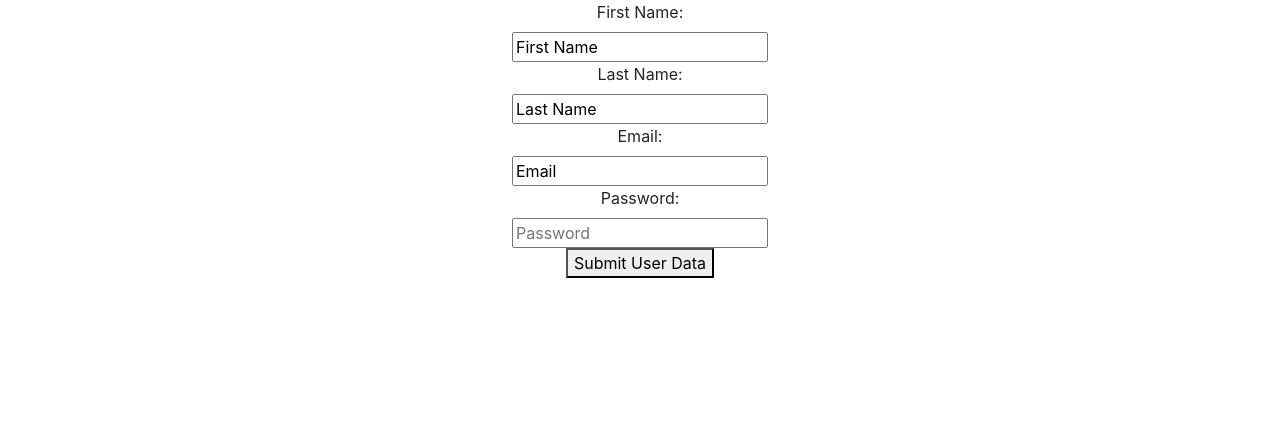
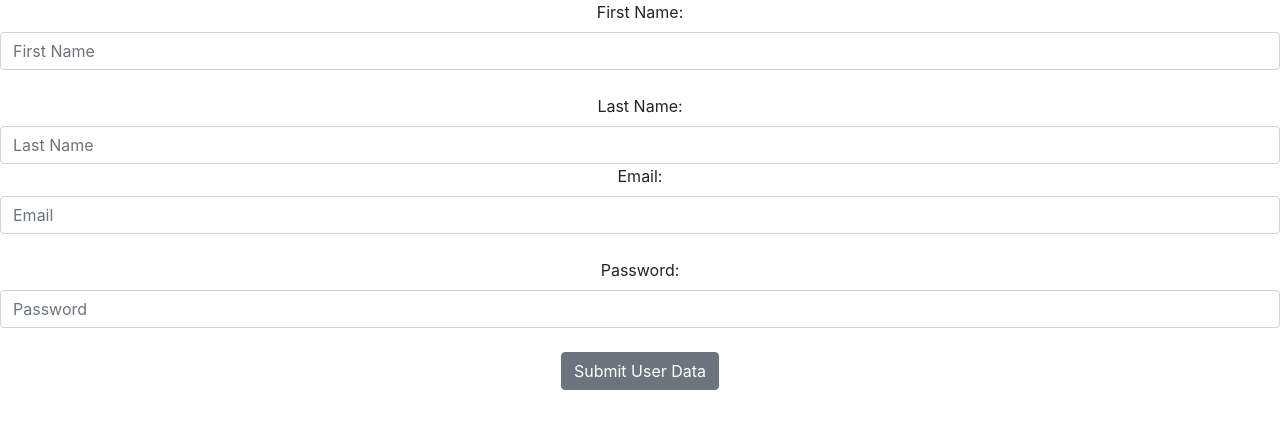
Before and after one commit to THSampson/CharacterCreator-Client, a React (Create React App) app: page / in a window 1280 px wide. Shown: the top 428 px of the page. Built offline with nearby package versions, Linux system fonts and the light colour scheme.

Commit message:
characters now have token validation

```diff
--- a/package.json
+++ b/package.json
@@ -11,7 +11,8 @@
     "react-dom": "^16.13.1",
     "react-router-dom": "^5.2.0",
     "react-scripts": "3.4.3",
-    "reactstrap": "^8.5.1"
+    "reactstrap": "^8.5.1",
+    "update": "^0.7.4"
   },
   "scripts": {
     "start": "react-scripts start",
--- a/src/App.js
+++ b/src/App.js
@@ -7,7 +7,18 @@ import CharaIndex from './components/characterFunctionality/CharaIndex';
 
 
 function App() {
-  const [sessionToken, setSessionToken] = useState(undefined);
+  const [sessionToken, setSessionToken] = useState('');
+
+  const clearToken = () => {
+    localStorage.clear();
+    setSessionToken('');
+  }
+
+  useEffect(() => {
+    if (localStorage.getItem('token')) {
+      setSessionToken(localStorage.getItem('token'))
+    }
+  }, []);
 
   const updateToken = (newToken) => {
     localStorage.setItem('token', newToken);
@@ -15,14 +26,10 @@ function App() {
     console.log(sessionToken);
   };
 
-  useEffect(() => {
-    if (localStorage.getItem('token')) {
-      setSessionToken(localStorage.getItem('token'))
-    }
-  }, []);
 
   const viewToggle = () => {
-    return (sessionToken === localStorage.getItem('token') ? <CharaIndex token={sessionToken} />: <Auth updateToken={updateToken}/>)
+    return (sessionToken === localStorage.getItem('token') ? <CharaIndex token={sessionToken} />
+    : <Auth updateToken={updateToken}/>)
 
   }
   return (
--- a/src/components/Auth/Auth.js
+++ b/src/components/Auth/Auth.js
@@ -1,22 +1,25 @@
 import React, {useState} from 'react';
+import {Form, Label, Input, Button} from 'reactstrap';
 import './Auth.css'
 
 const Auth = (props) => {
     const [signup, setSignup] = useState(true);
-    const [firstName, setFirstName] = useState('First Name');
-    const [lastName, setLastName] = useState('Last Name');
-    const [email, setEmail] = useState('Email');
-    const [password, setPassword] = useState('Password');
+    const [firstName, setFirstName] = useState('');
+    const [lastName, setLastName] = useState('');
+    const [email, setEmail] = useState('');
+    const [password, setPassword] = useState('');
 
     const signupInfo = () => signup ? (
         <div>
-            <label htmlFor="firstName">First Name:</label>
+            <Form>
+            <Label htmlFor="firstName">First Name:</Label>
             <br />
-            <input type = "text" id="firstName" placeholder="First Name" value={firstName} onChange={e => setFirstName(e.target.value)}/>
+            <Input type = "text" id="firstName" placeholder="First Name" value={firstName} onChange={e => setFirstName(e.target.value)}/>
             <br />
-            <label htmlFor="lastName">Last Name:</label>
+            <Label htmlFor="lastName">Last Name:</Label>
             <br />
-            <input type = "text" id="lastName" placeholder="Last Name" value={lastName} onChange={e => setLastName(e.target.value)}/>
+            <Input type = "text" id="lastName" placeholder="Last Name" value={lastName} onChange={e => setLastName(e.target.value)}/>
+       </Form>
         </div>
     )  : null
 
@@ -28,8 +31,8 @@ const Auth = (props) => {
         let userObject = {
             fName: firstName,
             lName: lastName,
-            email,
-            password
+            email: email,
+            password: password,
         };
         fetch(url, {
             method: 'POST',
@@ -44,18 +47,18 @@ const Auth = (props) => {
     }
     return (
         <div>
-            <form onSubmit={userFunction}>
+            <Form onSubmit={userFunction}>
                 {signupInfo()}
-                <label htmlFor="email">Email:</label>
+            <Label htmlFor="email">Email:</Label>
             <br />
-            <input type = "text" id="id" placeholder="Email" value={email} onChange={e => setEmail(e.target.value)}/>
+            <Input type = "text" id="id" placeholder="Email" value={email} onChange={e => setEmail(e.target.value)}/>
             <br />
-            <label htmlFor="password">Password:</label>
+            <Label htmlFor="password">Password:</Label>
             <br />
-            <input type = "text" id="password" placeholder="Password"  onChange={e => setPassword(e.target.value)}/>
+            <Input type = "text" id="password" placeholder="Password"  onChange={e => setPassword(e.target.value)}/>
             <br />
-            <button type="submit">Submit User Data</button>
-            </form>
+            <Button type="submit">Submit User Data</Button>
+            </Form>
         </div>
     )
 }
--- a/src/components/characterFunctionality/CharaCreate.js
+++ b/src/components/characterFunctionality/CharaCreate.js
@@ -2,6 +2,7 @@ import React, {useState} from 'react';
 import {Button, Form, FormGroup, Label, Input} from 'reactstrap';
 
 const CharaCreate = (props) => {
+    console.log(props);
     const [name, setName] = useState('');
     const [species, setSpecies] = useState('');
     const [age, setAge] = useState('');
@@ -22,7 +23,7 @@ const CharaCreate = (props) => {
         body: JSON.stringify(charaObject),
         headers: new Headers({
         'Content-Type': 'application/json',
-        'Authorization': props.token
+        'authorization': props.token
         })
     })
     .then(response => response.json())
@@ -31,12 +32,12 @@ const CharaCreate = (props) => {
     setName('')
     setSpecies('')
     setAge('')
-    setDescription('')
+    setDescription('');
     props.fetchCharacters();
     })
     }
 return(
-    <>
+    <div>
     <h3>Create A New Character</h3>
     <Form onSubmit={handleSubmit}>
     <FormGroup>
@@ -57,7 +58,7 @@ return(
     </FormGroup>
     <Button type="submit">Click to Submit Character</Button>
     </Form>
-    </>
+    </div>
 
 )
 
--- a/src/components/characterFunctionality/CharaIndex.js
+++ b/src/components/characterFunctionality/CharaIndex.js
@@ -5,16 +5,17 @@ import CharaTable from "./CharaTable.js";
 import CharaEdit from "./CharaEdit";
 
 const CharaIndex = (props) => {
+  console.log(props);
   const [chara, setChara] = useState([]);
   const [updateActive, setUpdateActive] = useState(false);
   const [charaToUpdate, setCharaToUpdate] = useState({});
 
   const fetchCharacters = () => {
     fetch('http://localhost:3000/chara', {
-      method: "GET",
+      method: 'GET',
       headers: new Headers({
-        "Content-Type": "application/json",
-        // "Authorization": props.token,
+        'Content-Type': 'application/json',
+        'authorization': props.token,
       }),
     })
       .then((response) => response.json())
@@ -46,25 +47,24 @@ const CharaIndex = (props) => {
         <Col md="4">
           <CharaCreate fetchCharacters={fetchCharacters} token={props.token} />
         </Col>
-        <Col md="4">
+        <Col md="8">
+          {(chara.length) ?
           <CharaTable
             chara={chara}
             editUpdateChara={editUpdateChara}
             updateOn={updateOn}
             fetchCharacters={fetchCharacters}
             token={props.token}
-          />
+          /> : <h1>Create a New Character</h1>}
         </Col>
-        {updateActive ? (
+        {updateActive ?
           <CharaEdit
             charaToUpdate={charaToUpdate}
             updateOff={updateOff}
             token={props.token}
             fetchCharacters={fetchCharacters}
           />
-        ) : (
-          <></>
-        )}
+        : <div></div>}
       </Row>
     </Container>
   );
--- a/src/components/characterFunctionality/CharaTable.js
+++ b/src/components/characterFunctionality/CharaTable.js
@@ -2,20 +2,20 @@ import React from 'react';
 import {Table, Button} from 'reactstrap'
 
 const CharaTable = (props) => {
+
     const charaMapper = () => {
         return props.chara.map((chara, index) => {
             return(
                 <tr key={index}>
-                    <th scope="row">{chara.id}</th>
                     <td>{chara.name}</td>
                     <td>{chara.species}</td>
-                    <td>{chara.age}</td>
+                    <td>{chara.ageInYears}</td>
                     <td>{chara.description}</td>
                 </tr>
 
             )
         })
-    }
+    };
 
 return (
     <>
```
Also changed, not shown: 1 other file (tests, documents, lock files or other folders).
